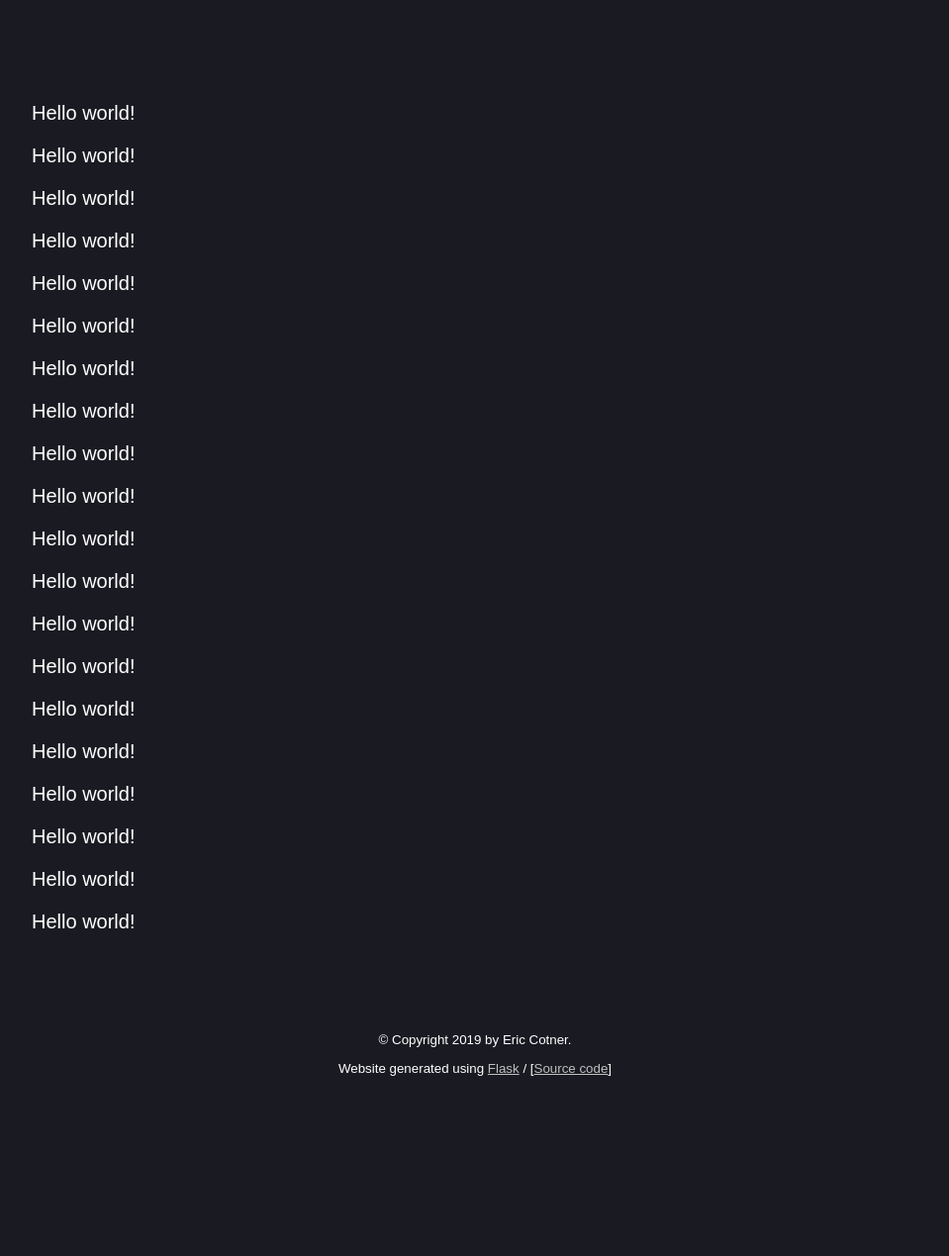
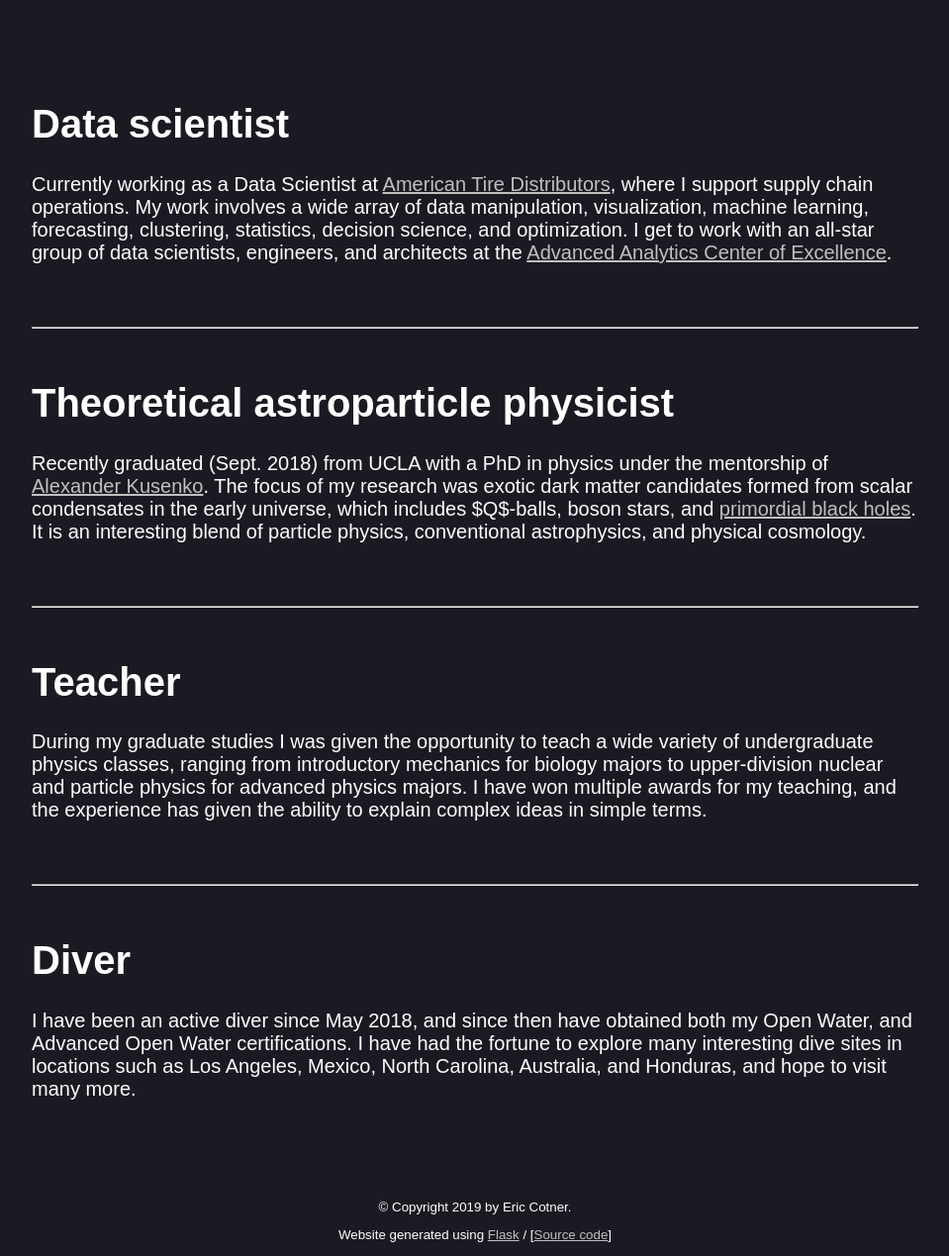
Before and after one commit to ecotner/flask-website, a Flask app: page / in a window 1280 px wide. Shown: the part 1067-2336 px from the top of the page at 99% size, without its empty margins (160-1119 px from the left). Before the commit the page ends 2154 px from the top, so only its background shows below. Run offline with Flask 2, Linux system fonts and the light colour scheme.

Commit message:
added markdown support with Misaka, LaTeX rendering with MathJax

```diff
--- a/app.py
+++ b/app.py
@@ -7,8 +7,11 @@ A personal website. All works displayed here are subject to the Creative Commons
 """
 
 from flask import Flask, g, render_template, url_for, redirect
+from flask_misaka import Misaka
 
 app = Flask(__name__)
+Misaka(app=app, math_explicit=True, math=True, highlight=True, fenced_code=False)
+
 nav_links = {
     "index": "Home",
     "physics": "Physics",
@@ -17,6 +20,7 @@ nav_links = {
     "github": "GitHub",
     "bio": "Bio",
     "resume": "Resume",
+    "blog": "Blog",
 }
 
 
@@ -27,22 +31,24 @@ def first():
 
 @app.route("/")
 def index():
-    return render_template("index.html")
+    with app.open_resource("markdown/index.md", mode="r") as fo:
+        text = fo.read()
+    return render_template("index.html", text=text)
 
 
 @app.route("/datascience")
 def datascience():
-    return render_template("index.html")
+    return index()
 
 
 @app.route("/machinelearning")
 def machinelearning():
-    return render_template("index.html")
+    return index()
 
 
 @app.route("/physics")
 def physics():
-    return render_template("index.html")
+    return index()
 
 
 @app.route("/github")
@@ -60,5 +66,10 @@ def resume():
     return "Not yet!"
 
 
+@app.route("/blog")
+def blog():
+    return index()
+
+
 if __name__ == "__main__":
     app.run(debug=True)
--- /dev/null
+++ b/markdown/index.md
@@ -0,0 +1,17 @@
+# Data scientist
+Currently working as a Data Scientist at [American Tire Distributors](https://www.atd-us.com/en), where I support supply chain operations. My work involves a wide array of data manipulation, visualization, machine learning, forecasting, clustering, statistics, decision science, and optimization. I get to work with an all-star group of data scientists, engineers, and architects at the [Advanced Analytics Center of Excellence](https://analytics.atd-us.org/aboutus).
+
+<br><hr><br>
+
+# Theoretical astroparticle physicist
+Recently graduated (Sept. 2018) from UCLA with a PhD in physics under the mentorship of [Alexander Kusenko](http://www.physics.ucla.edu/~kusenko/). The focus of my research was exotic dark matter candidates formed from scalar condensates in the early universe, which includes $Q$-balls, boson stars, and [primordial black holes](http://newsroom.ucla.edu/releases/ucla-physicists-propose-new-theories-of-black-holes-from-the-very-early-universe). It is an interesting blend of particle physics, conventional astrophysics, and physical cosmology.
+
+<br><hr><br>
+
+# Teacher
+During my graduate studies I was given the opportunity to teach a wide variety of undergraduate physics classes, ranging from introductory mechanics for biology majors to upper-division nuclear and particle physics for advanced physics majors. I have won multiple awards for my teaching, and the experience has given the ability to explain complex ideas in simple terms.
+
+<br><hr><br>
+
+# Diver
+I have been an active diver since May 2018, and since then have obtained both my Open Water, and Advanced Open Water certifications. I have had the fortune to explore many interesting dive sites in locations such as Los Angeles, Mexico, North Carolina, Australia, and Honduras, and hope to visit many more.
--- a/templates/index.html
+++ b/templates/index.html
@@ -8,13 +8,11 @@
             alt="Bullet Cluster x-ray map taken by Chandra telescope"></div>
     <div id="banner-text">
         <h1 class="banner-text">Eric Cotner</h1>
-        <h2 class="banner-text">Data scientist and astroparticle physicist</h2>
+        <h2 class="banner-text">Data scientist / physicist</h2>
     </div>
 </div>
 {% endblock %}
 
 {% block content %}
-{% for _ in range(20) %}
-<p>Hello world!</p>
-{% endfor %}
+{{ text|markdown }}
 {% endblock %}
--- a/templates/layout.html
+++ b/templates/layout.html
@@ -2,9 +2,13 @@
 <html>
 
 <head>
+    <!-- CSS stylesheet -->
     <link rel="stylesheet" type="text/css" href="{{ url_for('static', filename='style.css')}}">
     <!-- favicon can be found at https://www.cleanpng.com/png-atom-scalable-vector-graphics-text-editor-logo-6589277/download-png.html with "personal use" license -->
     <link rel="icon" , type="image/png" href="{{ url_for('static', filename='media/icon-atom.png')}}">
+    <!-- MathJax support -->
+    <script src="https://polyfill.io/v3/polyfill.min.js?features=es6"></script>
+    <script id="MathJax-script" async src="https://cdn.jsdelivr.net/npm/mathjax@3/es5/tex-mml-chtml.js"></script>
     <title>{% block title %}{% endblock %}</title>
 </head>
 
@@ -20,8 +24,7 @@
         </div>
     </div>
     <div id="content-wrapper">
-        {% block banner %}
-        {% endblock %}
+        {% block banner %}{% endblock %}
         <div id="content">{% block content %}{% endblock %}</div>
         <div id="footer">
             <footer>
```
